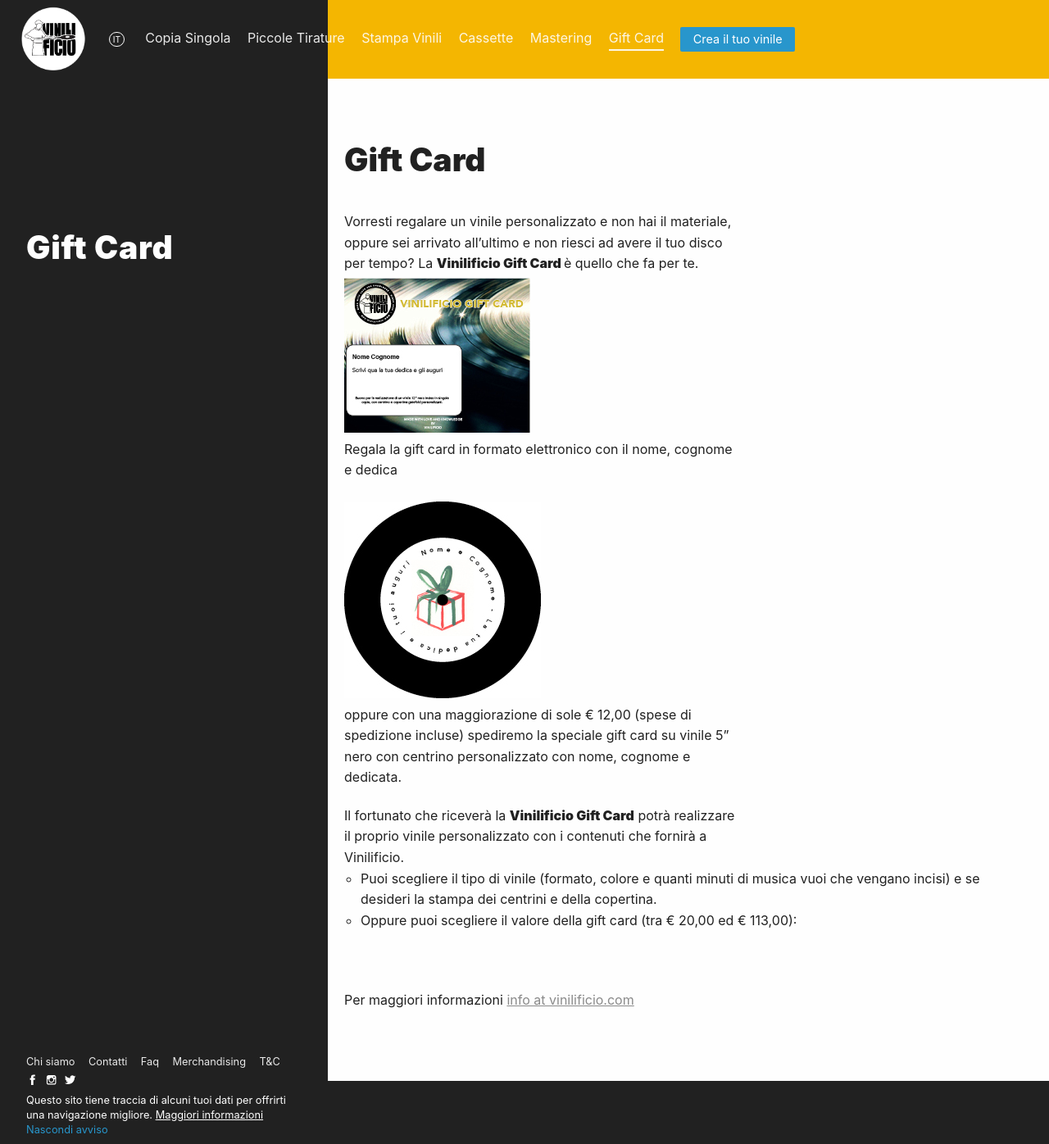
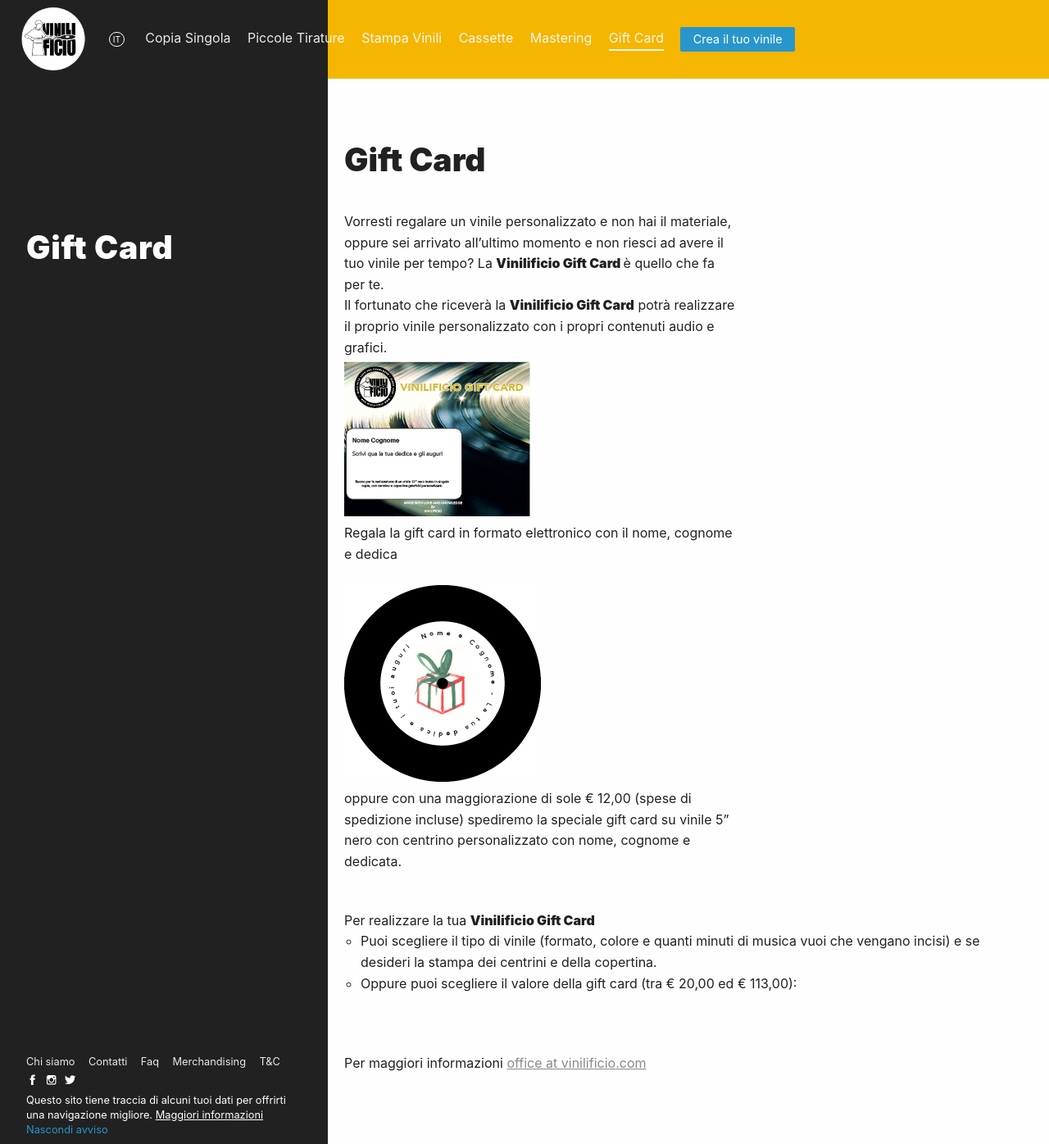
Before and after one commit to Vinilificio/vinilificio.com, a Jekyll site: the page built from _pages/giftcard.md, in a window 1280 px wide and 1396 px high. Shown: the whole window at 82% size. Built offline with Jekyll 4.4.1, drawn with Linux system fonts in a browser that asks for light colours; nearby versions of some CDN libraries; comment, search, counter and statistics services are not loaded.

Commit message:
aggiornamenti testo e impganiazione

```diff
--- a/_pages/giftcard.md
+++ b/_pages/giftcard.md
@@ -8,8 +8,10 @@
 
 # Gift Card
 
-Vorresti regalare un vinile personalizzato e non hai il materiale, oppure sei arrivato all'ultimo e non riesci ad avere il tuo disco per tempo?
+Vorresti regalare un vinile personalizzato e non hai il materiale, oppure sei arrivato all'ultimo momento e non riesci ad avere il tuo vinile per tempo?
 La <b>Vinilificio Gift Card </b> è quello che fa per te.<br>
+Il fortunato che riceverà la <b>Vinilificio Gift Card</b> potrà realizzare il proprio vinile personalizzato con i propri contenuti audio e grafici.
+<br>
 ![giftcard](/img/Gift Card Digitale_vinyl_small.jpg)
 <br>
 Regala la gift card in formato elettronico con il nome, cognome e dedica<br>
@@ -19,12 +21,11 @@
 oppure con una maggiorazione di sole € 12,00 (spese di spedizione incluse) spediremo la speciale gift card su vinile 5" nero con centrino personalizzato con nome, cognome e dedicata.
 
 
-Il fortunato che riceverà la <b>Vinilificio Gift Card</b> potrà realizzare il proprio vinile personalizzato con i contenuti che fornirà a Vinilificio.
+
 <br>
-
-
+Per realizzare la tua <b>Vinilificio Gift Card</b><br>
 - Puoi scegliere il tipo di vinile (formato, colore e quanti minuti di musica vuoi che vengano incisi) e se desideri la stampa dei centrini e della copertina.
 - Oppure puoi scegliere il valore della gift card (tra € 20,00 ed € 113,00):<br>
 
 <br><br>
-Per maggiori informazioni <a href="mailto:info@vinilificio.com">info at vinilificio.com</a>
+Per maggiori informazioni <a href="mailto:office@vinilificio.com">office at vinilificio.com</a>
```
